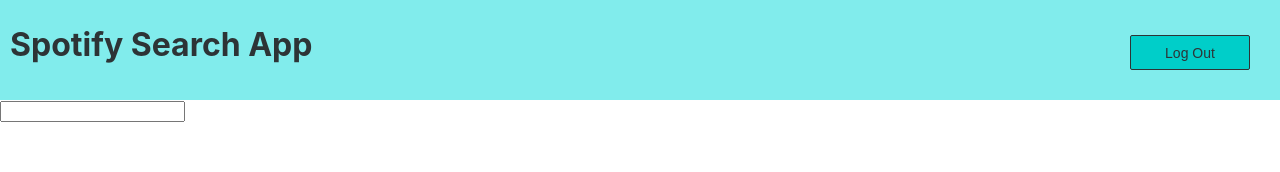
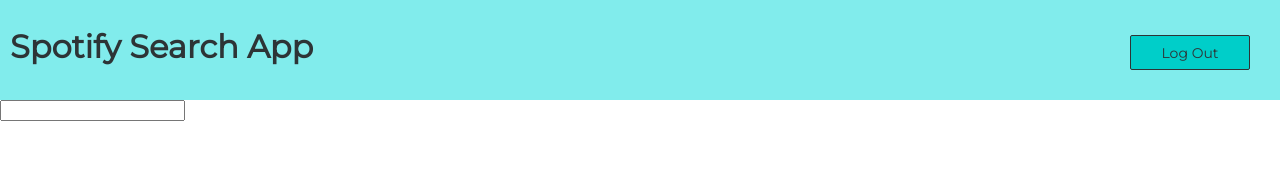
Before and after one commit to miguelfervi/react-spotify-search-app, a React (Create React App) app: page /redirect in a window 1280 px wide. Shown: the top 172 px of the page. Built offline with nearby package versions, Linux system fonts and the light colour scheme; no server answers.

Commit message:
UPDATe font

```diff
--- a/public/index.html
+++ b/public/index.html
@@ -9,6 +9,7 @@
       name="description"
       content="Web site created using create-react-app"
     />
+    <link href="https://fonts.googleapis.com/css2?family=Montserrat&display=swap" rel="stylesheet">
     <link rel="apple-touch-icon" href="%PUBLIC_URL%/logo192.png" />
     <!--
       manifest.json provides metadata used when your web app is installed on a
--- a/src/index.css
+++ b/src/index.css
@@ -1,8 +1,6 @@
 body {
   margin: 0;
-  font-family: -apple-system, BlinkMacSystemFont, Segoe UI, Roboto,
-    Helvetica Neue, Arial, Noto Sans, sans-serif, Apple Color Emoji,
-    Segoe UI Emoji, Segoe UI Symbol, Noto Color Emoji;
+  font-family: 'Montserrat', sans-serif;
   -webkit-font-smoothing: antialiased;
   -moz-osx-font-smoothing: grayscale;
 }
@@ -18,10 +16,12 @@
 
 .app-title {
   grid-area: a;
-  margin: 15px;
-  padding-top: 15px;
-  padding-bottom: 15px;
+  margin: 10px;
+  font-size: revert;
+  padding-top: 17px;
+  padding-bottom: 17px;
   color: #2d3436;
+  padding-leff: 50px;
 }
 
 .btn-login {
@@ -44,6 +44,7 @@
   font-size: 14px;
   border-radius: 2px;
   border: 1px solid #2d3436;
+  font-family: 'Montserrat', sans-serif;
 }
 
 .app-title {
```
